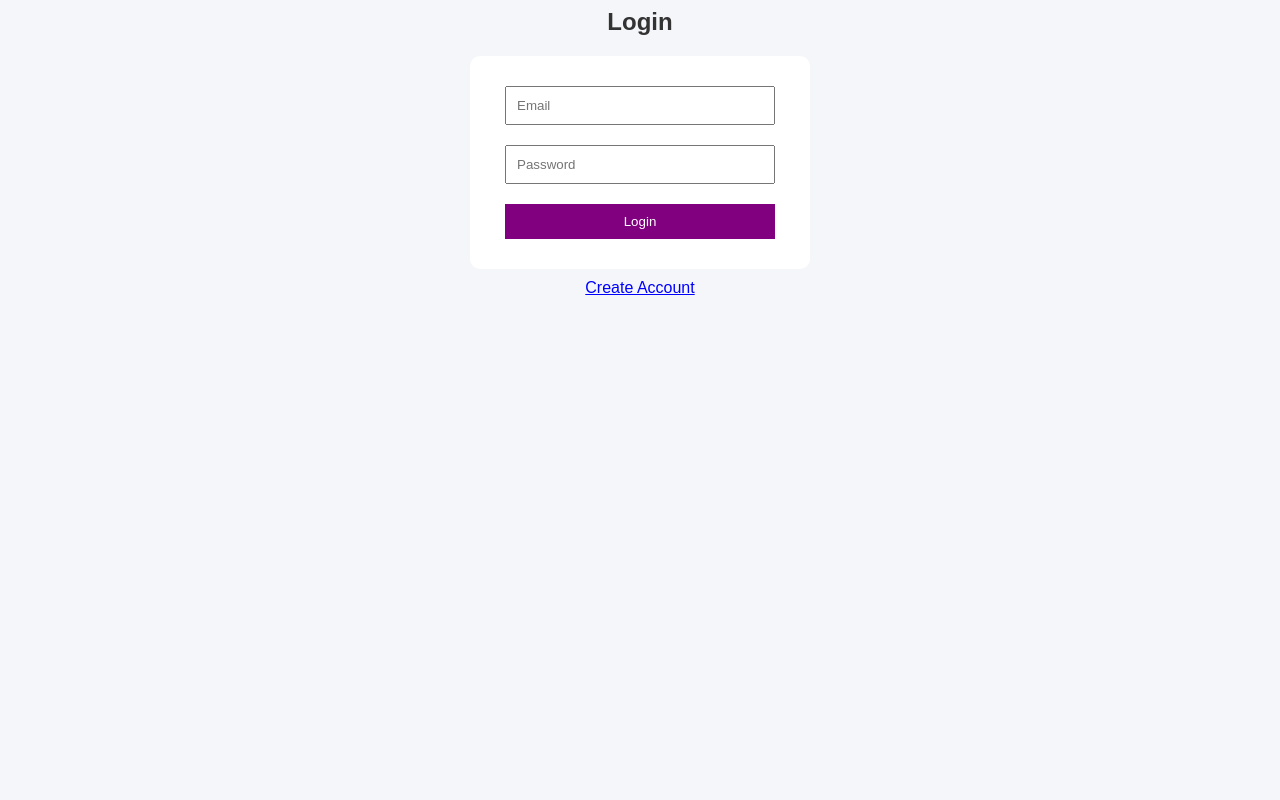
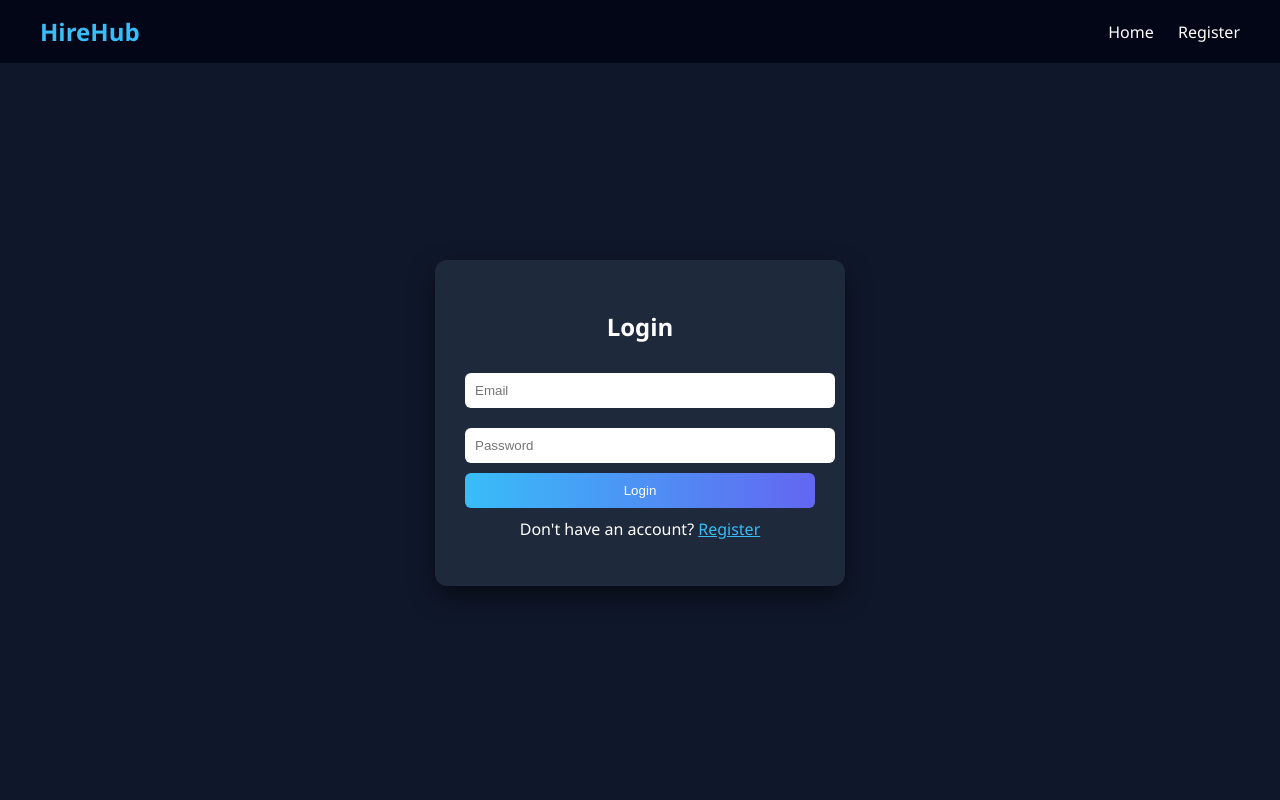
Before and after one commit to theju940/recruitment-system, a Flask app: page /login in a window 1280 px wide. Run offline with Flask 3, Linux system fonts and the light colour scheme.

Commit message:
update UI

```diff
--- a/static/style.css
+++ b/static/style.css
@@ -1,36 +1,86 @@
 body {
-    font-family: Arial;
-    background: #f4f6f9;
+    margin: 0;
+    font-family: 'Segoe UI', sans-serif;
+    background: #0f172a;
+    color: white;
+}
+
+.navbar {
+    background: #020617;
+    padding: 15px 40px;
+    display: flex;
+    justify-content: space-between;
+    align-items: center;
+}
+
+.navbar h2 {
+    margin: 0;
+    color: #38bdf8;
+}
+
+.navbar a {
+    color: white;
+    margin-left: 20px;
+    text-decoration: none;
+}
+
+.container {
+    display: flex;
+    justify-content: center;
+    align-items: center;
+    height: 90vh;
+}
+
+.card {
+    background: #1e293b;
+    padding: 30px;
+    border-radius: 12px;
+    width: 350px;
+    box-shadow: 0 10px 25px rgba(0,0,0,0.5);
+}
+
+h2 {
     text-align: center;
 }
 
-h2 {
-    color: #333;
-}
-
-form {
-    background: white;
-    padding: 20px;
-    margin: auto;
-    width: 300px;
-    border-radius: 10px;
-}
-
-input, select, button {
-    margin: 10px;
+input {
+    width: 100%;
     padding: 10px;
-    width: 90%;
+    margin: 10px 0;
+    border-radius: 6px;
+    border: none;
 }
 
 button {
-    background: purple;
+    width: 100%;
+    padding: 10px;
+    background: linear-gradient(to right, #38bdf8, #6366f1);
+    border: none;
+    border-radius: 6px;
     color: white;
-    border: none;
     cursor: pointer;
 }
 
-a {
-    display: block;
-    margin: 10px;
-    color: blue;
+button:hover {
+    opacity: 0.9;
 }
+
+.link {
+    text-align: center;
+    margin-top: 10px;
+}
+
+.link a {
+    color: #38bdf8;
+}
+
+.jobs {
+    padding: 40px;
+}
+
+.job-card {
+    background: #1e293b;
+    padding: 20px;
+    margin: 15px 0;
+    border-radius: 10px;
+}
--- a/templates/login.html
+++ b/templates/login.html
@@ -1,10 +1,37 @@
-<link rel="stylesheet" href="/static/style.css">
+<!DOCTYPE html>
+<html>
+<head>
+    <title>Login</title>
+    <link rel="stylesheet" href="{{ url_for('static', filename='style.css') }}">
+</head>
 
-<h2>Login</h2>
-<form method="POST">
-<input name="email" placeholder="Email">
-<input name="password" type="password" placeholder="Password">
-<button>Login</button>
-</form>
+<body>
 
-<a href="/register">Create Account</a>
+<div class="navbar">
+    <h2>HireHub</h2>
+    <div>
+        <a href="/">Home</a>
+        <a href="/register">Register</a>
+    </div>
+</div>
+
+<div class="container">
+    <div class="card">
+        <h2>Login</h2>
+
+        <form method="POST">
+            <input type="email" name="email" placeholder="Email" required>
+            <input type="password" name="password" placeholder="Password" required>
+
+            <button type="submit">Login</button>
+        </form>
+
+        <p class="link">
+            Don't have an account?
+            <a href="/register">Register</a>
+        </p>
+    </div>
+</div>
+
+</body>
+</html>
```
Also changed, not shown: templates/applications.html (+31 -8 lines), templates/candidate_dashboard.html (+30 -5 lines), templates/jobs.html (+37 -10 lines).
